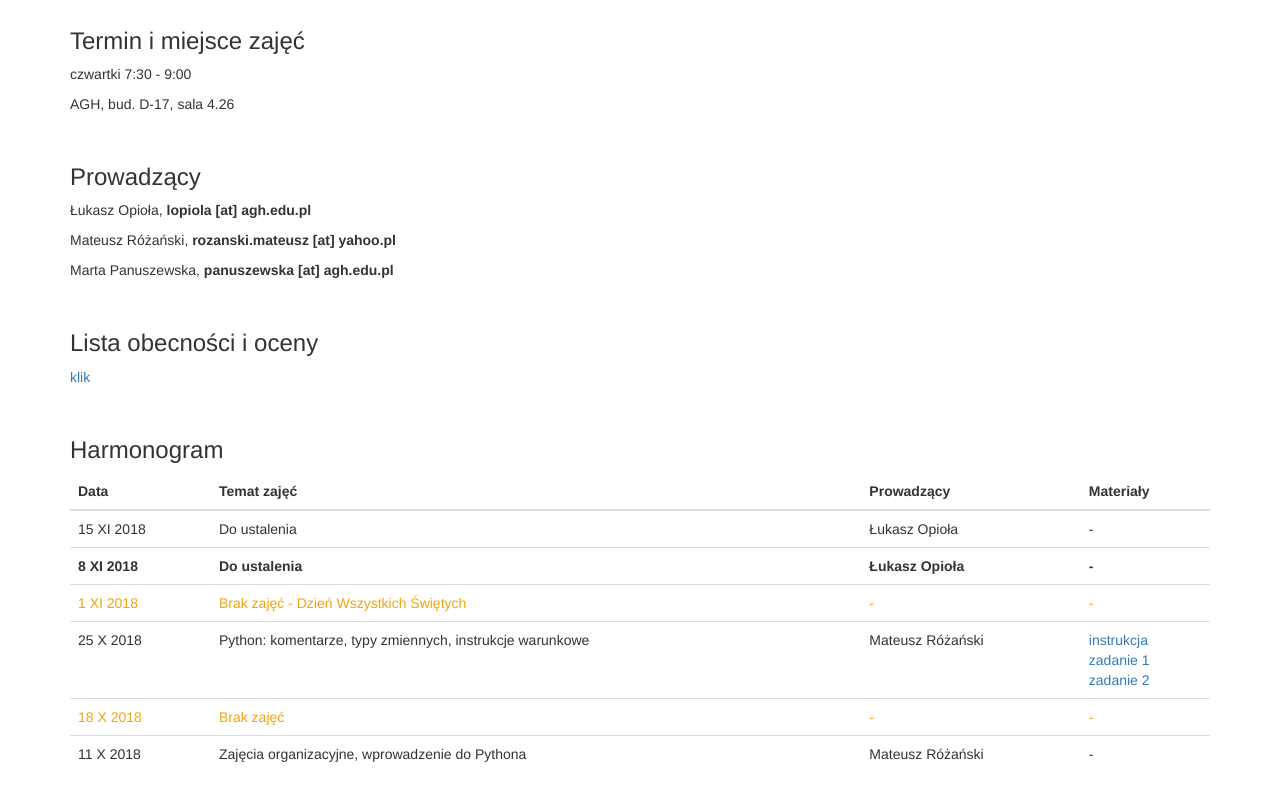
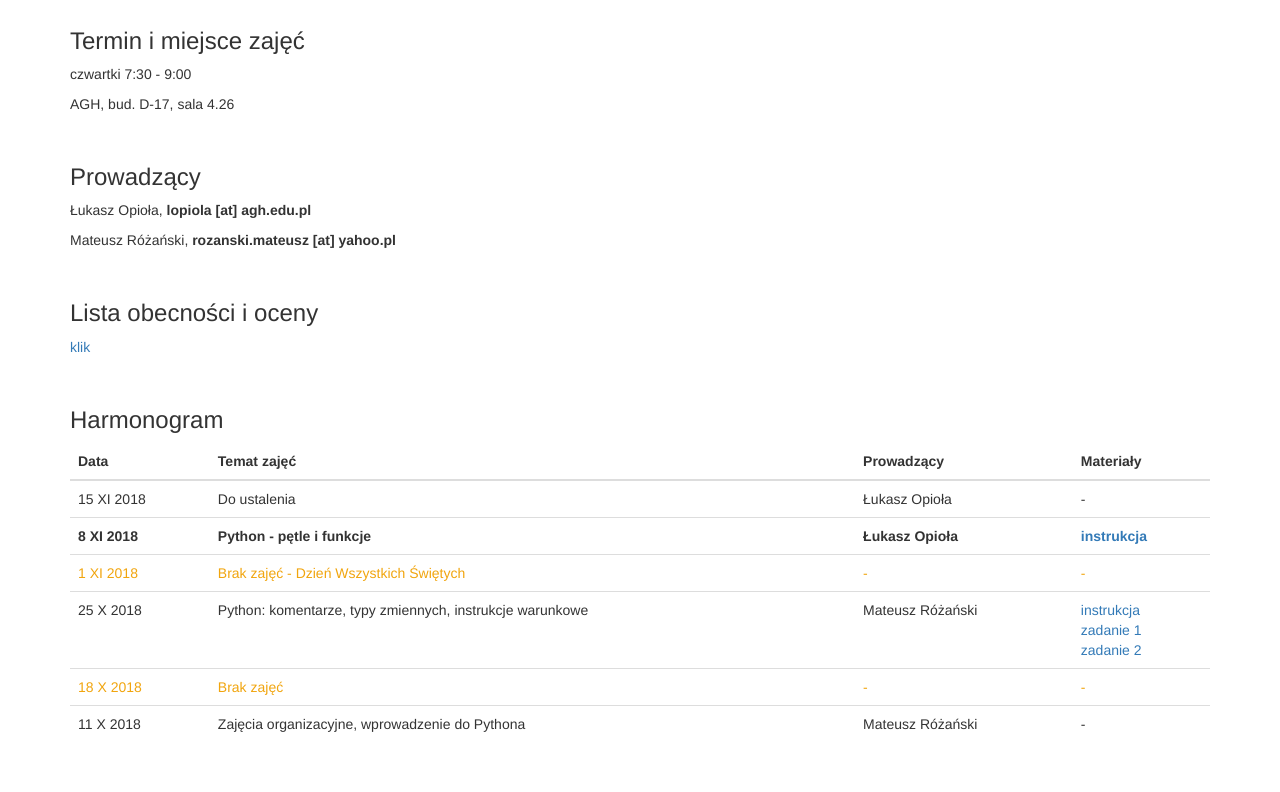
Before and after one commit to lopiola/2lo, a plain HTML site: page index.html in a window 1280 px wide. Shown: the part 102-894 px from the top of the page. After the commit the page ends 864 px from the top, so only its background shows below. Drawn offline with Linux system fonts and the light colour scheme.

Commit message:
Dodaje zajecia 2018-11-08

```diff
--- a/index.html
+++ b/index.html
@@ -59,7 +59,6 @@
 
   <p>Mateusz Różański, <b>rozanski.mateusz [at] yahoo.pl</b></p>
 
-  <p>Marta Panuszewska, <b>panuszewska [at] agh.edu.pl</b></p>
   <br/>
 
   <h3>Lista obecności i oceny</h3>
@@ -92,9 +91,9 @@
 
     <tr class="current">
       <td>8 XI 2018</td>
-      <td>Do ustalenia</td>
+      <td>Python - pętle i funkcje</td>
       <td>Łukasz Opioła</td>
-      <td>-</td>
+      <td><a href="resources/2018-11-08/instrukcja.pdf">instrukcja</a></td>
     </tr>
 
     <tr class="warn">
```
Also changed, not shown: 1 other file.
